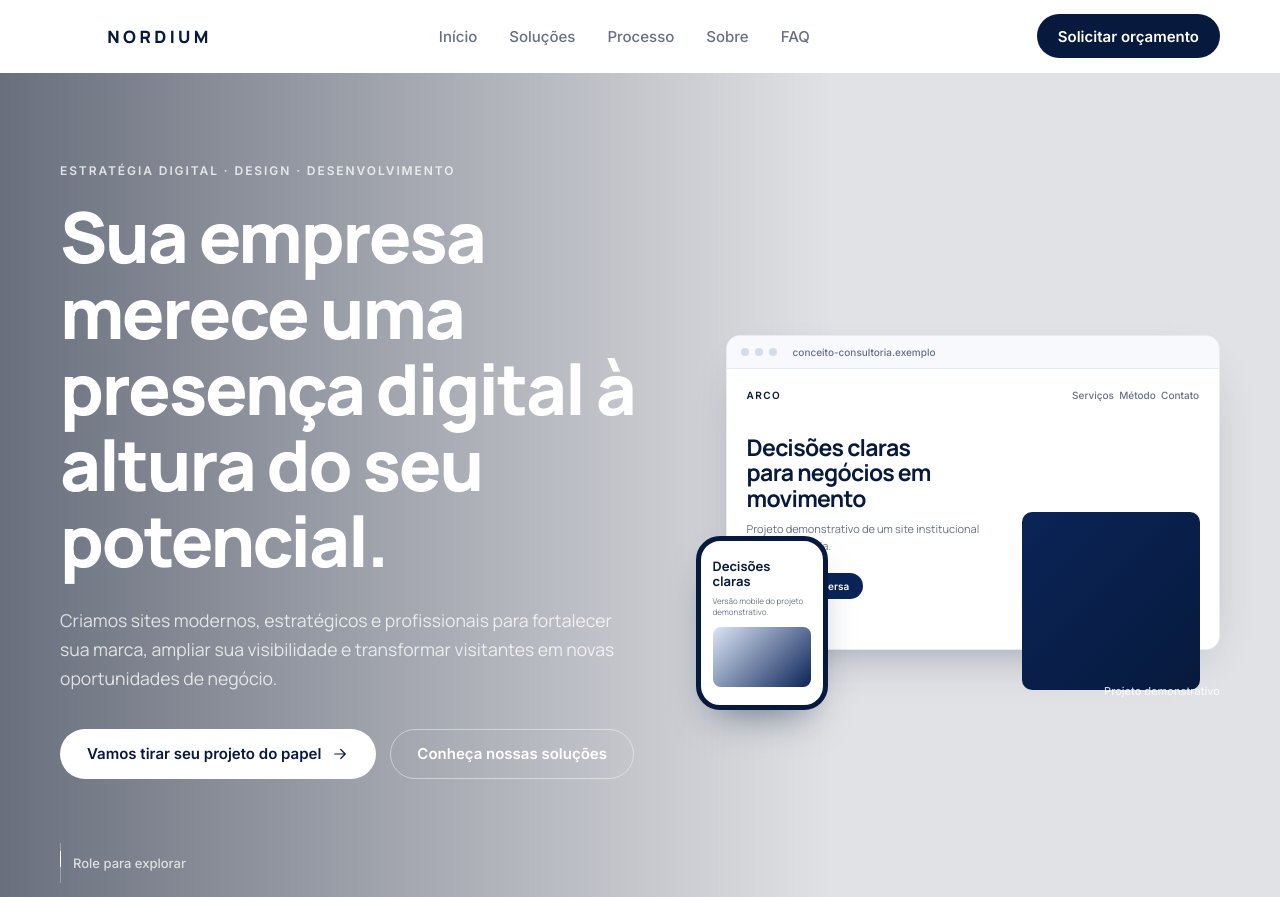
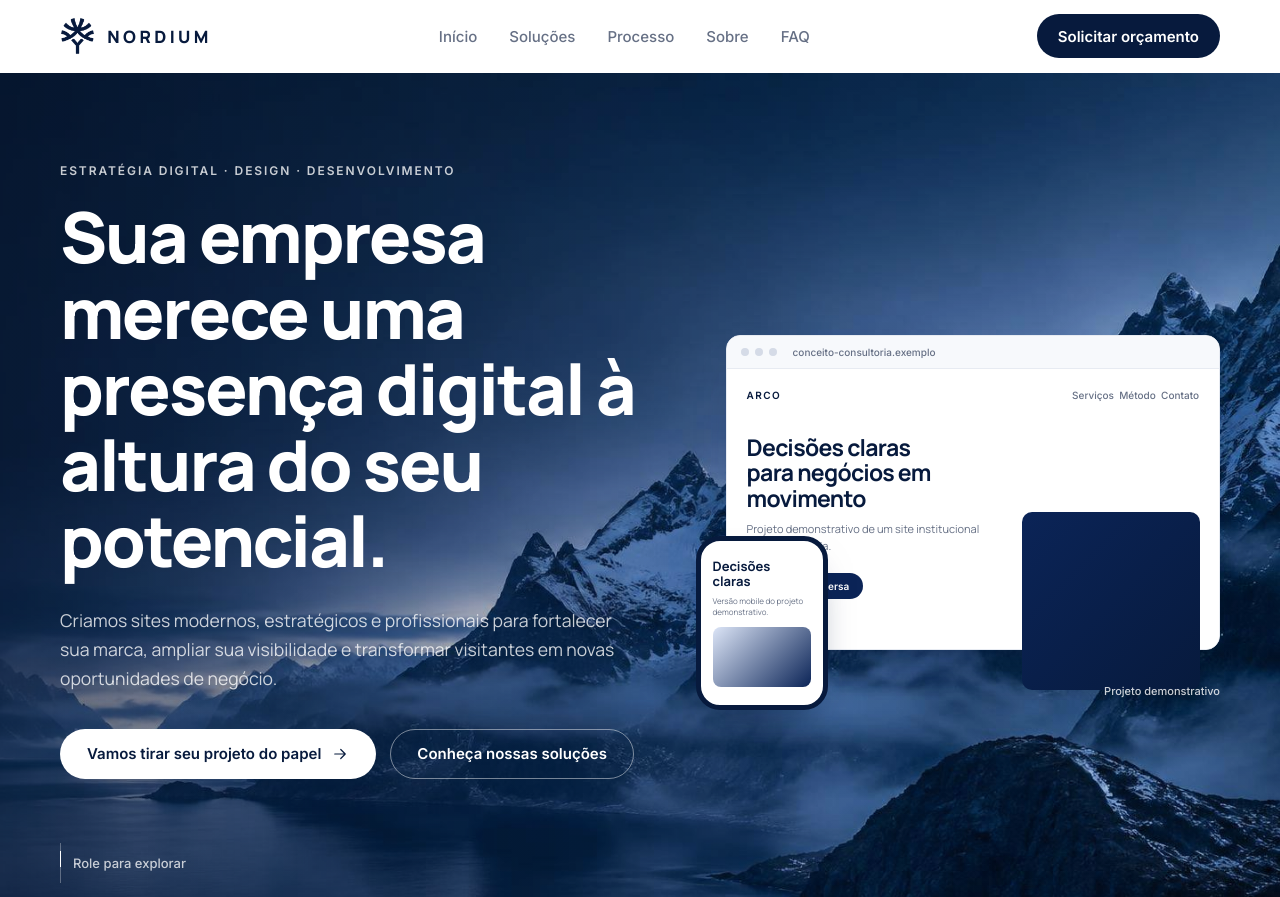
Before and after one commit to lucascampelo7/SITE-NORDIUM, a plain HTML site: page index.html in a window 1280 px wide. Shown: the top 897 px of the page. Drawn offline with Linux system fonts and the light colour scheme.

Commit message:
Add files via upload

```diff
--- a/index.html
+++ b/index.html
@@ -9,7 +9,7 @@
 <meta property="og:description" content="Sites modernos e estratégicos para fortalecer sua marca e ampliar sua presença digital.">
 <meta property="og:type" content="website"><meta property="og:locale" content="pt_BR">
 <meta name="theme-color" content="#071A3D">
-<link rel="icon" href="assets/favicon.png">
+<link rel="icon" href="favicon.png">
 <link rel="preconnect" href="https://fonts.googleapis.com"><link rel="preconnect" href="https://fonts.gstatic.com" crossorigin>
 <link rel="stylesheet" href="https://fonts.googleapis.com/css2?family=Inter:wght@500;600&family=Manrope:wght@400;500;600;700;800&display=swap">
 <style>
@@ -41,7 +41,7 @@ section{padding:clamp(72px,10vw,128px) 0}
 .hd.sc{border-color:var(--line)}
 .hd .w{display:flex;align-items:center;justify-content:space-between;height:72px}
 .lg{display:flex;align-items:center;gap:12px;text-decoration:none;font:800 17px Manrope;letter-spacing:.2em}
-.lm{display:block;width:35.3px;height:38px;background:currentColor;-webkit-mask:url(assets/logo-simbolo.png) center/contain no-repeat;mask:url(assets/logo-simbolo.png) center/contain no-repeat}
+.lm{display:block;width:35.3px;height:38px;background:currentColor;-webkit-mask:url(logo-simbolo.png) center/contain no-repeat;mask:url(logo-simbolo.png) center/contain no-repeat}
 nav ul{display:flex;gap:32px;list-style:none;margin:0;padding:0;align-items:center}
 nav a{text-decoration:none;font:500 15px Inter;color:var(--mut);transition:color .2s}nav a:hover{color:var(--fg)}
 .bm{display:none;background:none;border:1px solid var(--line);border-radius:12px;width:46px;height:46px;color:var(--fg);cursor:pointer;align-items:center;justify-content:center}
@@ -69,7 +69,7 @@ nav a{text-decoration:none;font:500 15px Inter;color:var(--mut);transition:color
 .ph h5{margin:0 0 6px;font-size:13px;line-height:1.15}.ph p{font-size:8px;line-height:1.4;color:#667085;margin-bottom:10px}
 .ph div{height:60px;border-radius:8px;background:linear-gradient(135deg,#DCE5F7,#0B2457)}
 .tag{position:absolute;right:0;bottom:12px;font:500 11px Inter;color:var(--mut)}
-:root{--hi:url(assets/hero.jpg)}
+:root{--hi:url(hero.jpg)}
 .hero{background:linear-gradient(90deg,rgba(5,15,38,.6),rgba(5,15,38,.12) 65%),var(--hi) 60% center/cover no-repeat;color:#fff;padding-bottom:clamp(64px,8vw,104px)}
 .hero .eb,.hero .sub{color:rgba(255,255,255,.78)}
 .hero .bs{color:#fff;border-color:rgba(255,255,255,.45)}.hero .bs:hover{border-color:#fff}
```
